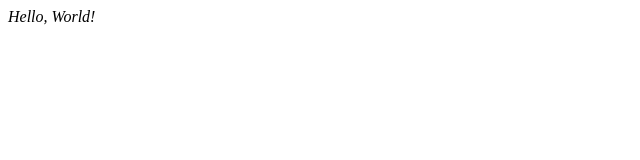
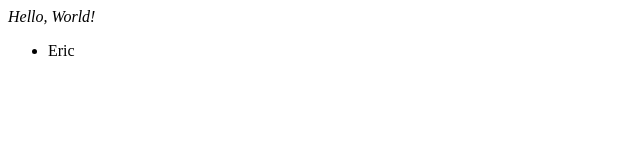
Before and after one commit to AirAssaultApplication/AirAssaultApplication, a plain HTML site: page index.html in a window 1280 px wide. Shown: the full height of the page, 0-640 px from the left. Drawn offline with Linux system fonts and the light colour scheme.

Commit message:
Update index.html

```diff
--- a/index.html
+++ b/index.html
@@ -4,5 +4,8 @@
     </head>
     <i>Hello, World!</i>
     <body>
+        <ul>
+            <li>Eric</li>
+        </ul>
     </body>
 </html>
```
